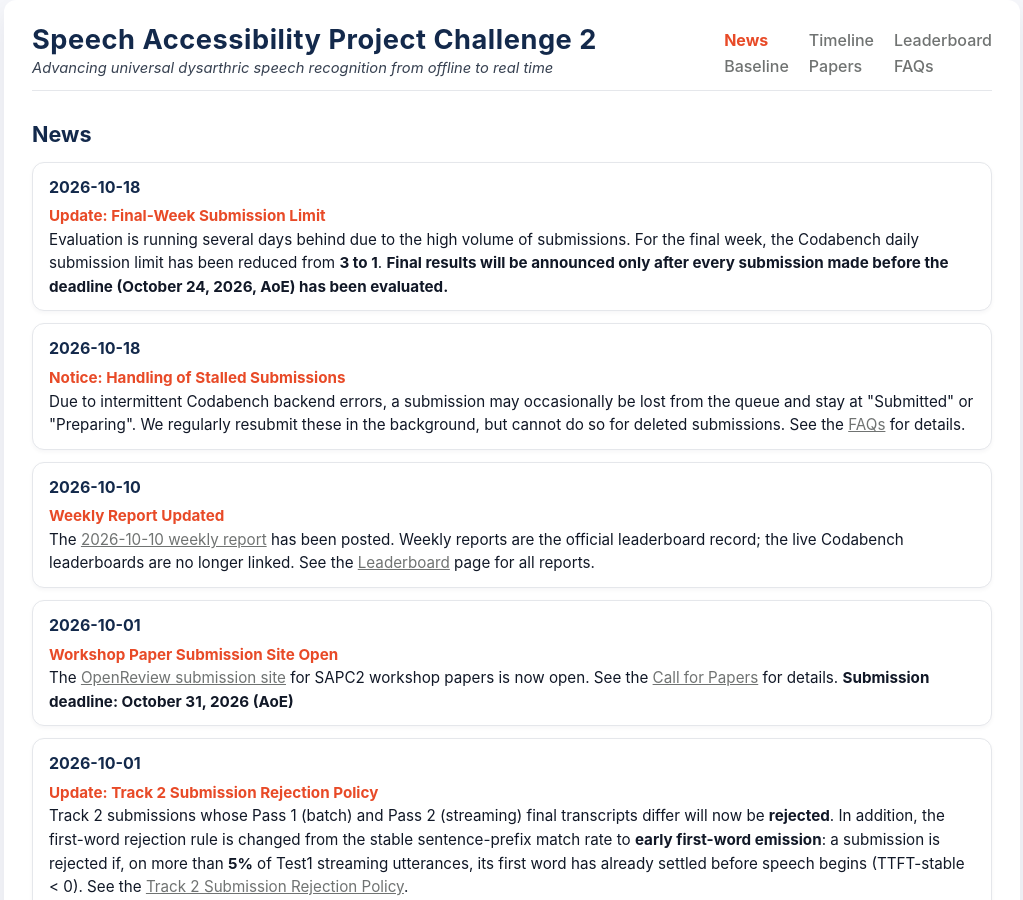
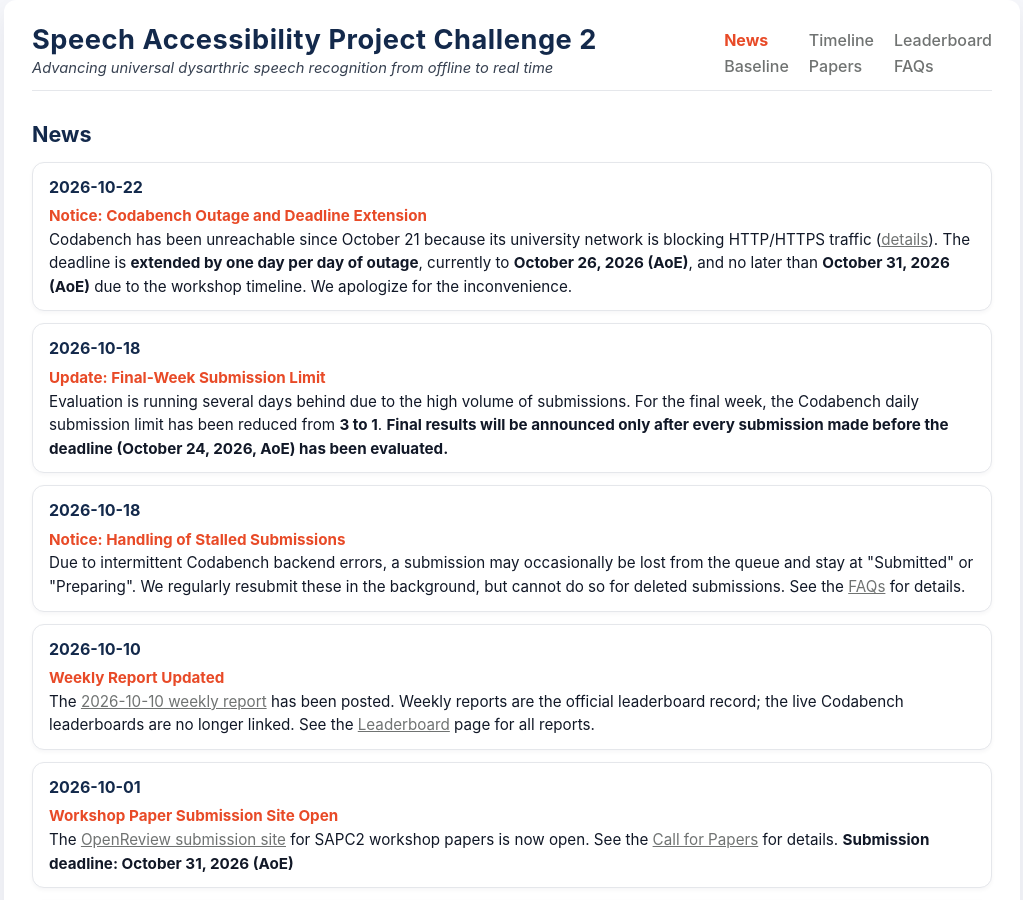
Before and after one commit to xiuwenz2/SAPC2-website, a Jekyll site: the page built from pages/news.md, in a window 1280 px wide and 900 px high. Shown: the whole window, without its empty margins (128-1151 px from the left). Built offline with Jekyll 4.4.1, drawn with Linux system fonts in a browser that asks for light colours.

Commit message:
add codabench outage notice and deadline extension
Co-Authored-By: Claude Opus 5.5 <noreply@anthropic.com>

```diff
--- a/pages/news.md
+++ b/pages/news.md
@@ -8,6 +8,18 @@ permalink: /news/
 ## News
 
 <div class="news-list">
+
+<div class="news-item">
+  <div class="news-date">2026-10-22</div>
+  <div class="news-text">
+    <strong><span style="color: #E84A27;">Notice: Codabench Outage and Deadline Extension</span></strong><br>
+    Codabench has been unreachable since October 21 because its university network is blocking HTTP/HTTPS traffic
+    (<a href="https://github.com/codalab/codabench/issues/2679">details</a>).
+    The deadline is <strong>extended by one day per day of outage</strong>, currently to
+    <strong>October 26, 2026 (AoE)</strong>, and no later than <strong>October 31, 2026 (AoE)</strong>
+    due to the workshop timeline. We apologize for the inconvenience.
+  </div>
+</div>
 
 <div class="news-item">
   <div class="news-date">2026-10-18</div>
```
Also changed, not shown: index.md (+2 -2 lines), pages/timeline.md (+2 -1 lines).
